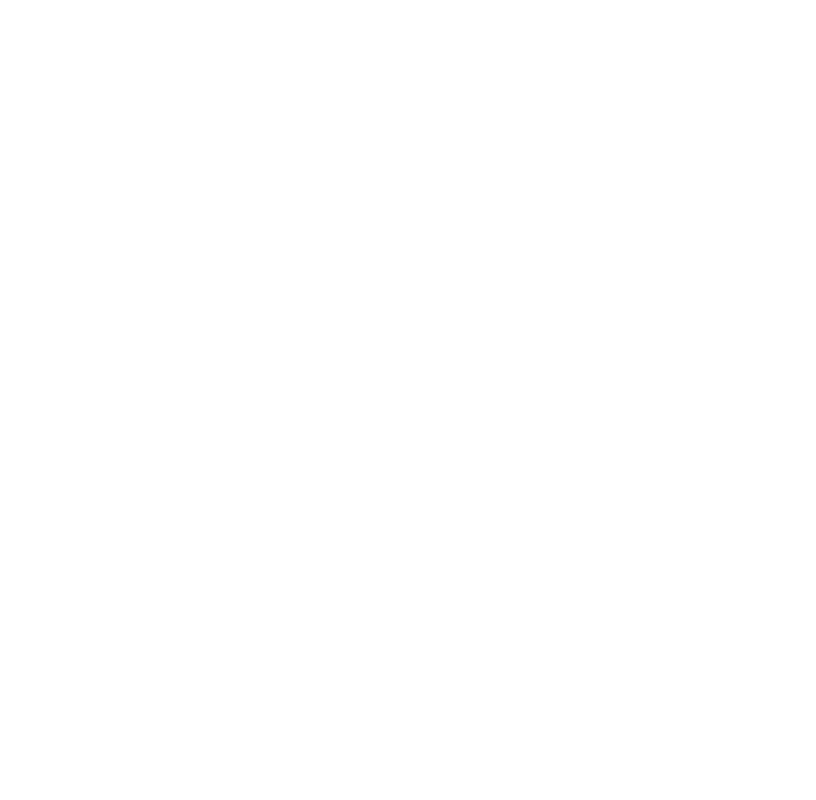
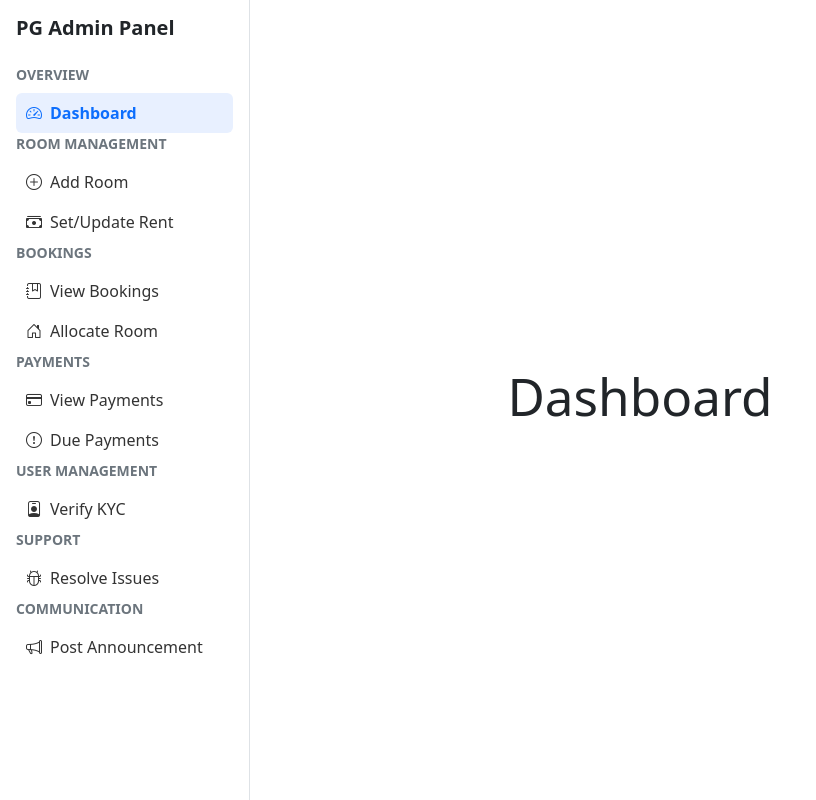
Before and after one commit to D5-92598-Rutuja/Paying_Guest_Management_System, a React (Vite) app in the folder client/: page /home/dashboard in a window 1280 px wide. Before the commit this address had no page. Shown: the whole page, without its empty margins (0-816 px from the left). Built offline with nearby package versions, Linux system fonts and the light colour scheme.

Commit message:
Navbar setUp And Home and Announcements Added

```diff
--- a/client/index.html
+++ b/client/index.html
@@ -1,8 +1,18 @@
-<!doctype html>
+<!DOCTYPE html>
 <html lang="en">
   <head>
     <meta charset="UTF-8" />
     <link rel="icon" type="image/svg+xml" href="/vite.svg" />
+    <link
+      href="https://cdn.jsdelivr.net/npm/bootstrap@5.3.2/dist/css/bootstrap.min.css"
+      rel="stylesheet"
+    />
+
+    <link
+      rel="stylesheet"
+      href="https://cdn.jsdelivr.net/npm/bootstrap-icons@1.11.1/font/bootstrap-icons.css"
+    />
+
     <meta name="viewport" content="width=device-width, initial-scale=1.0" />
     <title>client</title>
   </head>
--- a/client/src/App.jsx
+++ b/client/src/App.jsx
@@ -3,7 +3,6 @@
 import { Navigate, Route, Routes } from 'react-router-dom'
 import { ToastContainer } from "react-toastify";
 
-//Pages
 import Dashboard from './pages/Dashboard/Dashboard'
 import Register from './pages/Register/Register'
 import Login from './pages/Login/Login'
@@ -15,12 +14,15 @@
 import ViewPayments from './pages/Payments/ViewPayments'
 import ResolveIssue from './pages/Support/ResolveIssue'
 import VerifyKYC from './pages/UserManagement/VerifyKYC'
+import Announcements from './pages/Announcements/Announcements'
+import Home from './pages/Home/Home';
+//import ProtectedRoute from './components/ProtectedRoute/ProtectedRoute'
+//import AuthProvider from './providers/AuthProvider'
 
 
 function App() {
   return (
     <div>
-
           <Routes>
             {/* Default route */}
             <Route
@@ -37,33 +39,38 @@
               path='register'
               element={<Register />}
             />
+            <Route
+              path='home'
+              //element={user ? <Home /> : <Navigate to='/login' />}
+              element={<Home/>}
+            >
 
             {/* Dashboard */}
-            <Route path="/dashboard" element={<Dashboard/>} />
+            <Route path="Dashboard" element={
+              <Dashboard/>}
+              />
 
              {/* Room Management */}
-            <Route path="/rooms/add" element={<AddRoom />} />
-            <Route path="/rooms/update" element={<UpdateRoom />} />
+            <Route path="rooms-add" element={<AddRoom />} />
+            <Route path="rooms-update" element={<UpdateRoom />} />
 
-            {/* Bookings */}
-            <Route path="/bookings/allocate" element={<AllocateRoom />} />
-            <Route path="/bookings/view" element={<ViewBookings />} />
+            {/* Bookings  */}
+            <Route path="room-allocate" element={<AllocateRoom />} />
+            <Route path="bookings-view" element={<ViewBookings />} />
 
             {/* Payments */}
-            <Route path="/payments/due" element={<DuePayments />} />
-            <Route path="/payments/view" element={<ViewPayments />} />
+            <Route path="payments-due" element={<DuePayments />} />
+            <Route path="payments-view" element={<ViewPayments />} />
 
             {/* Support */}
-            <Route path="/support/resolve" element={<ResolveIssue/>} />
+            <Route path="support-resolve" element={<ResolveIssue/>} />
 
             {/* Users */}
-            <Route path="/users/verify" element={<VerifyKYC />} />
-
+            <Route path="users-verify" element={<VerifyKYC />} />
+            <Route path="announcements" element={<Announcements />} />
+          </Route>
           </Routes>
-
-
-
-      {/* used to show the toasts */}
+            {/* used to show the toasts */}
       <ToastContainer />
     </div>
   )
--- /dev/null
+++ b/client/src/components/Navbar/Navbar.css
@@ -0,0 +1,42 @@
+.sidebar ul,
+.sidebar li {
+  list-style: none;
+  margin: 0;
+  padding: 0;
+}
+
+
+.sidebar {
+  width: 250px;
+  height: 100vh;
+  position: fixed;
+  top: 0;
+  left: 0;
+  overflow-y: auto;
+  padding: 15px;
+  background: #fff;
+  border-right: 1px solid #ddd;
+  text-align: left;
+}
+
+.sidebar-link {
+  padding: 8px 10px;
+  border-radius: 6px;
+  color: #333;
+  display: block;
+  transition: 0.2s ease;
+  float: left;
+  display: flex;
+  align-items: center;
+  width: 100%;
+}
+
+.sidebar-link:hover {
+  background: #f2f2f2;
+}
+
+.sidebar-link.active {
+  background: #e8f0ff;
+  color: #0d6efd !important;
+  font-weight: 600;
+}
--- a/client/src/components/Navbar/Navbar.jsx
+++ b/client/src/components/Navbar/Navbar.jsx
@@ -0,0 +1,112 @@
+import React from "react";
+import { NavLink } from "react-router-dom";
+import "./Navbar.css";
+
+function Navbar() {
+  return (
+    <div className="sidebar bg-white border-end p-3">
+
+      <h5 className="fw-bold mb-4">
+        PG Admin Panel</h5>
+
+      <ul className="list-unstyled">
+
+        {/* Overview */}
+        <li className="text-uppercase small fw-semibold text-secondary mb-2">
+          Overview
+        </li>
+        <li>
+          <NavLink className="nav-link sidebar-link"
+          to="/home/dashboard">
+            <i className="bi bi-speedometer2 me-2"></i> Dashboard
+          </NavLink>
+        </li>
+
+        {/* Room Management */}
+        <li className="text-uppercase small fw-semibold text-secondary mt-3 mb-2">
+          Room Management
+        </li>
+        <li>
+          <NavLink className="nav-link sidebar-link"
+          to="/home/rooms-add">
+            <i className="bi bi-plus-circle me-2"></i> Add Room
+          </NavLink>
+        </li>
+        <li>
+          <NavLink className="nav-link sidebar-link"
+          to="rooms-update">
+            <i className="bi bi-cash-stack me-2"></i> Set/Update Rent
+          </NavLink>
+        </li>
+
+        {/* Bookings */}
+        <li className="text-uppercase small fw-semibold text-secondary mt-3 mb-2">
+          Bookings
+        </li>
+        <li>
+          <NavLink className="nav-link sidebar-link"
+          to="bookings-view">
+            <i className="bi bi-journal-bookmark me-2"></i> View Bookings
+          </NavLink>
+        </li>
+        <li>
+          <NavLink className="nav-link sidebar-link"
+          to="/home/room-allocate">
+            <i className="bi bi-house-door me-2"></i> Allocate Room
+          </NavLink>
+        </li>
+
+        {/* Payments */}
+        <li className="text-uppercase small fw-semibold text-secondary mt-3 mb-2"> Payments
+        </li>
+        <li>
+          <NavLink className="nav-link sidebar-link"
+          to="/home/payments-view">
+            <i className="bi bi-credit-card me-2"></i> View Payments
+          </NavLink>
+        </li>
+        <li>
+          <NavLink className="nav-link sidebar-link"
+          to="payments-due">
+            <i className="bi bi-exclamation-circle me-2"></i> Due Payments
+          </NavLink>
+        </li>
+
+        {/* User Management */}
+        <li className="text-uppercase small fw-semibold text-secondary mt-3 mb-2">
+          User Management
+        </li>
+        <li>
+          <NavLink className="nav-link sidebar-link"
+          to="/home/users-verify">
+            <i className="bi bi-person-badge me-2"></i> Verify KYC
+          </NavLink>
+        </li>
+
+        {/* Support */}
+        <li className="text-uppercase small fw-semibold text-secondary mt-3 mb-2"> Support
+        </li>
+        <li>
+          <NavLink className="nav-link sidebar-link"
+          to="/home/support-resolve">
+            <i className="bi bi-bug me-2"></i> Resolve Issues
+          </NavLink>
+        </li>
+
+        {/* Communication */}
+        <li className="text-uppercase small fw-semibold text-secondary mt-3 mb-2">
+          Communication
+        </li>
+        <li>
+          <NavLink className="nav-link sidebar-link"
+          to="/home/announcements">
+            <i className="bi bi-megaphone me-2"></i> Post Announcement
+          </NavLink>
+        </li>
+
+      </ul>
+    </div>
+  );
+}
+
+export default Navbar;
--- /dev/null
+++ b/client/src/pages/Announcements/Announcements.jsx
@@ -0,0 +1,11 @@
+import React from 'react'
+
+const Announcements = () => {
+  return (
+    <div>
+      <h1>Announcements</h1>
+    </div>
+  )
+}
+
+export default Announcements
--- /dev/null
+++ b/client/src/pages/Home/Home.jsx
@@ -0,0 +1,12 @@
+import React from 'react'
+import { Outlet } from 'react-router-dom'
+import Navbar from '../../components/Navbar/Navbar'
+
+export default function Home() {
+  return (
+    <div>
+      <Navbar />
+      <Outlet />
+    </div>
+  )
+}
```
